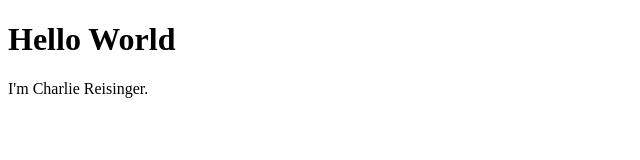
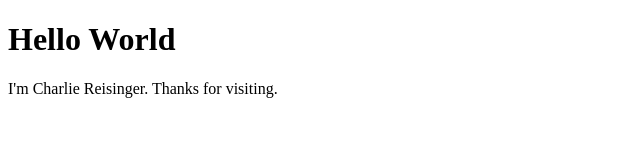
Before and after one commit to creisinger/creisinger.github.io, a plain HTML site: page index.html in a window 1280 px wide. Shown: the whole page, without its empty margins (0-640 px from the left). Drawn offline with Linux system fonts and the light colour scheme.

Commit message:
Small edit.
Not much here!

```diff
--- a/index.html
+++ b/index.html
@@ -2,6 +2,6 @@
 <html>
 <body>
 <h1>Hello World</h1>
-<p>I'm Charlie Reisinger.</p>
+<p>I'm Charlie Reisinger. Thanks for visiting.</p>
 </body>
 </html>
```
